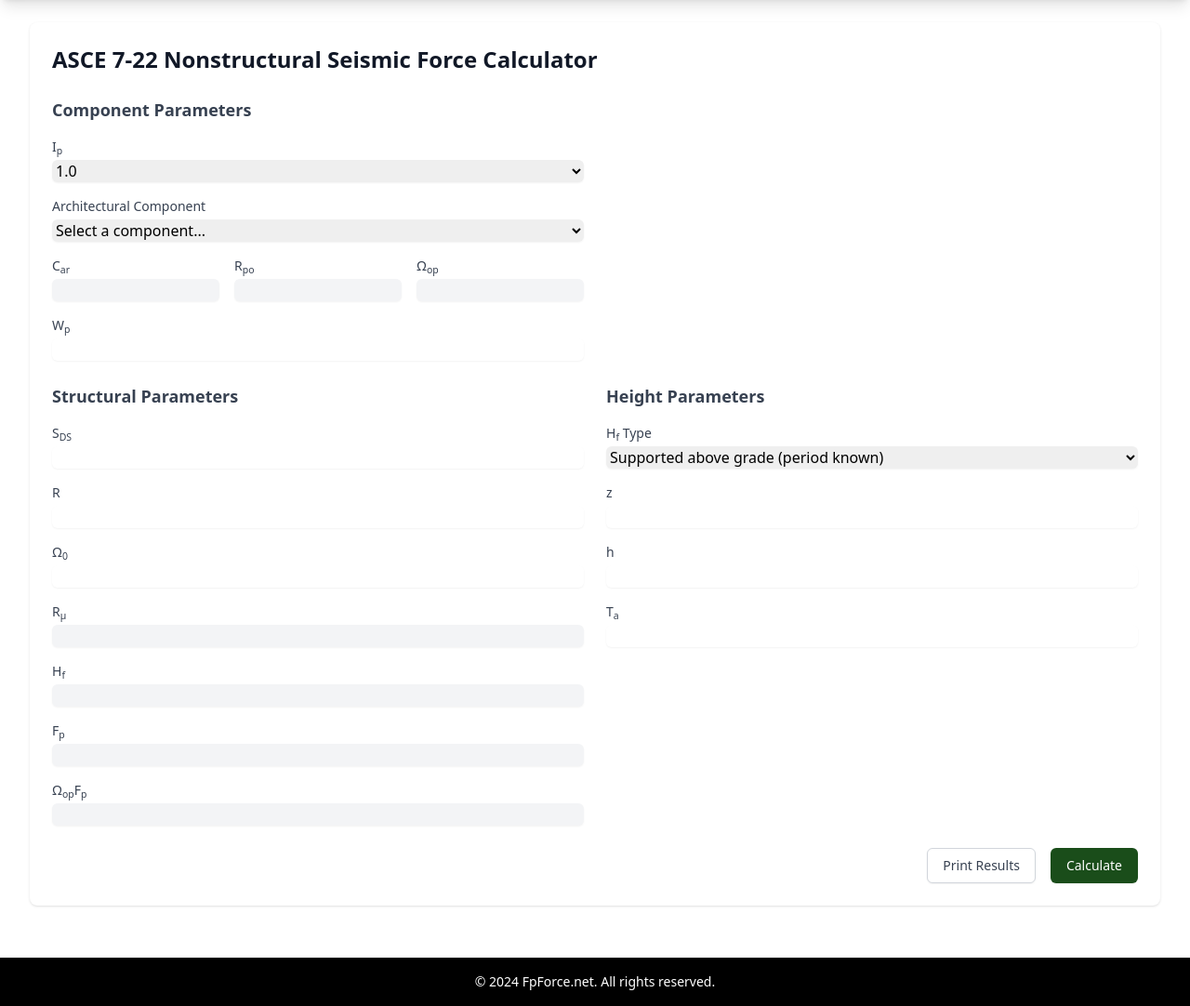
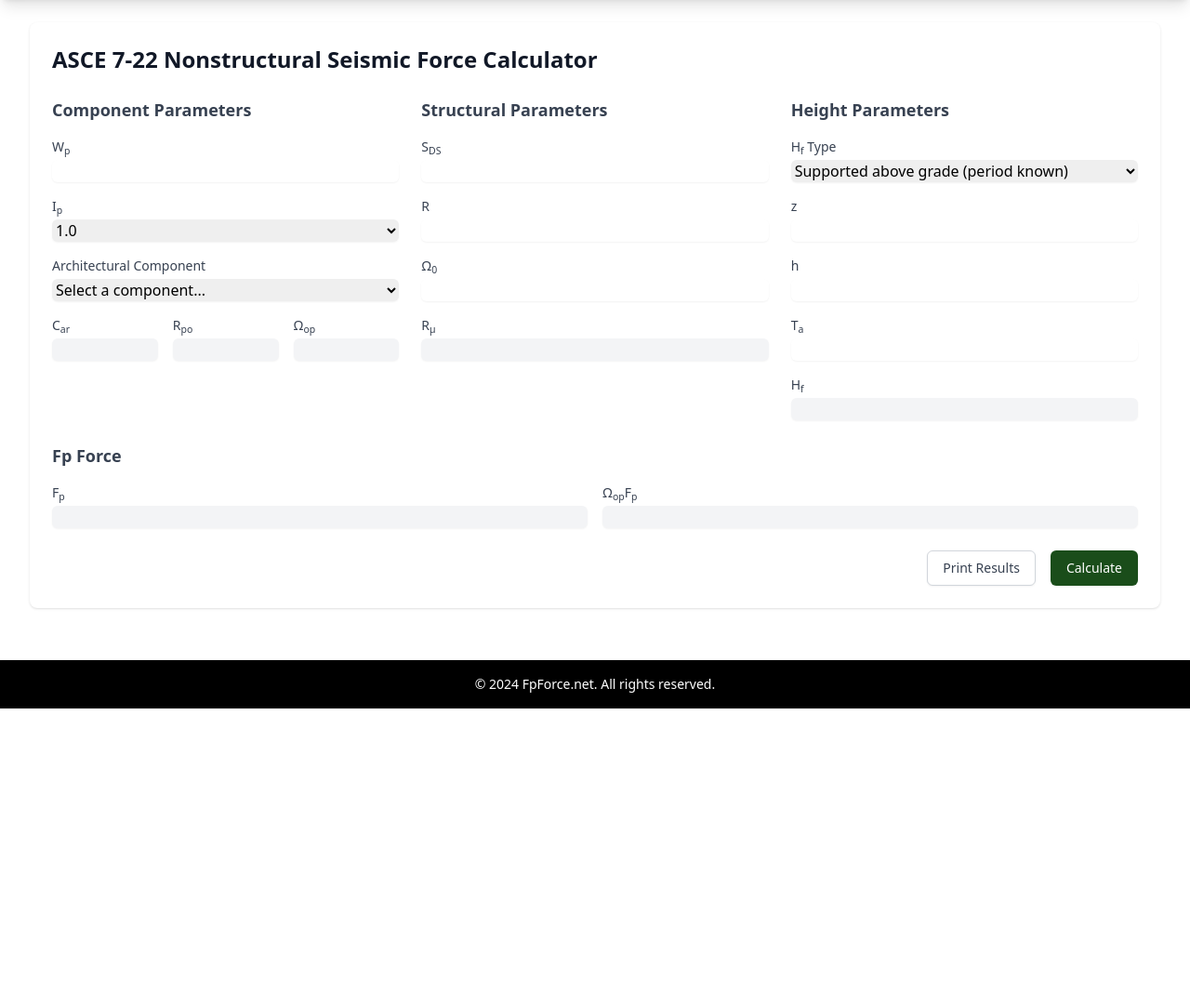
Before and after one commit to aclozovoy/FpForceCalculator, a Flask app: page / in a window 1280 px wide. Shown: the part 64-1146 px from the top of the page at 93% size. After the commit the page ends 826 px from the top, so only its background shows below. Run offline with Flask 3, Linux system fonts and the light colour scheme; some libraries are stand-ins or nearby versions.

Commit message:
Reorganize layout: move Wp to top of Component Parameters, move Hf to Height Parameters, and create separate Fp Force section

```diff
--- a/flask-app/app/templates/main.html
+++ b/flask-app/app/templates/main.html
@@ -8,10 +8,16 @@
 	<h1 class="text-2xl font-bold text-gray-900 mb-6">ASCE 7-22 Nonstructural Seismic Force Calculator</h1>
 
 	<form id="calculatorForm" class="space-y-6">
-		<div class="grid grid-cols-1 md:grid-cols-2 gap-6">
+		<div class="grid grid-cols-1 md:grid-cols-3 gap-6">
 			<!-- Component Parameters -->
 			<div class="space-y-4">
 				<h2 class="text-lg font-semibold text-gray-700">Component Parameters</h2>
+
+				<div>
+					<label for="Wp" class="block text-sm font-medium text-gray-700">W<sub>p</sub></label>
+					<input type="number" step="0.001" id="Wp" name="Wp" required
+						   class="mt-1 block w-full rounded-md border-gray-300 shadow-sm focus:border-indigo-500 focus:ring-indigo-500">
+				</div>
 
 				<div>
 					<label for="IpRadio" class="block text-sm font-medium text-gray-700">I<sub>p</sub></label>
@@ -101,16 +107,8 @@
 							   class="mt-1 block w-full rounded-md border-gray-300 shadow-sm focus:border-indigo-500 focus:ring-indigo-500 bg-gray-100">
 					</div>
 				</div>
+			</div>
 
-				<div>
-					<label for="Wp" class="block text-sm font-medium text-gray-700">W<sub>p</sub></label>
-					<input type="number" step="0.001" id="Wp" name="Wp" required
-						   class="mt-1 block w-full rounded-md border-gray-300 shadow-sm focus:border-indigo-500 focus:ring-indigo-500">
-				</div>
-			</div>
-		</div>
-
-		<div class="grid grid-cols-1 md:grid-cols-2 gap-6">
 			<!-- Structural Parameters -->
 			<div class="space-y-4">
 				<h2 class="text-lg font-semibold text-gray-700">Structural Parameters</h2>
@@ -136,24 +134,6 @@
 				<div>
 					<label for="Rmu" class="block text-sm font-medium text-gray-700">R<sub>μ</sub></label>
 					<input type="number" step="0.001" id="Rmu" name="Rmu" readonly
-						   class="mt-1 block w-full rounded-md border-gray-300 shadow-sm focus:border-indigo-500 focus:ring-indigo-500 bg-gray-100">
-				</div>
-
-				<div>
-					<label for="Hf" class="block text-sm font-medium text-gray-700">H<sub>f</sub></label>
-					<input type="number" step="0.001" id="Hf" name="Hf" readonly
-						   class="mt-1 block w-full rounded-md border-gray-300 shadow-sm focus:border-indigo-500 focus:ring-indigo-500 bg-gray-100">
-				</div>
-
-				<div>
-					<label for="Fp" class="block text-sm font-medium text-gray-700">F<sub>p</sub></label>
-					<input type="number" step="0.001" id="Fp" name="Fp" readonly
-						   class="mt-1 block w-full rounded-md border-gray-300 shadow-sm focus:border-indigo-500 focus:ring-indigo-500 bg-gray-100">
-				</div>
-
-				<div>
-					<label for="OopFp" class="block text-sm font-medium text-gray-700">Ω<sub>op</sub>F<sub>p</sub></label>
-					<input type="number" step="0.001" id="OopFp" name="OopFp" readonly
 						   class="mt-1 block w-full rounded-md border-gray-300 shadow-sm focus:border-indigo-500 focus:ring-indigo-500 bg-gray-100">
 				</div>
 			</div>
@@ -188,6 +168,30 @@
 					<label for="Ta" class="block text-sm font-medium text-gray-700">T<sub>a</sub></label>
 					<input type="number" step="0.001" id="Ta" name="Ta" required
 						   class="mt-1 block w-full rounded-md border-gray-300 shadow-sm focus:border-indigo-500 focus:ring-indigo-500">
+				</div>
+
+				<div>
+					<label for="Hf" class="block text-sm font-medium text-gray-700">H<sub>f</sub></label>
+					<input type="number" step="0.001" id="Hf" name="Hf" readonly
+						   class="mt-1 block w-full rounded-md border-gray-300 shadow-sm focus:border-indigo-500 focus:ring-indigo-500 bg-gray-100">
+				</div>
+			</div>
+		</div>
+
+		<!-- Fp Force Section -->
+		<div class="space-y-4">
+			<h2 class="text-lg font-semibold text-gray-700">Fp Force</h2>
+			<div class="grid grid-cols-1 md:grid-cols-2 gap-4">
+				<div>
+					<label for="Fp" class="block text-sm font-medium text-gray-700">F<sub>p</sub></label>
+					<input type="number" step="0.001" id="Fp" name="Fp" readonly
+						   class="mt-1 block w-full rounded-md border-gray-300 shadow-sm focus:border-indigo-500 focus:ring-indigo-500 bg-gray-100">
+				</div>
+
+				<div>
+					<label for="OopFp" class="block text-sm font-medium text-gray-700">Ω<sub>op</sub>F<sub>p</sub></label>
+					<input type="number" step="0.001" id="OopFp" name="OopFp" readonly
+						   class="mt-1 block w-full rounded-md border-gray-300 shadow-sm focus:border-indigo-500 focus:ring-indigo-500 bg-gray-100">
 				</div>
 			</div>
 		</div>
```
